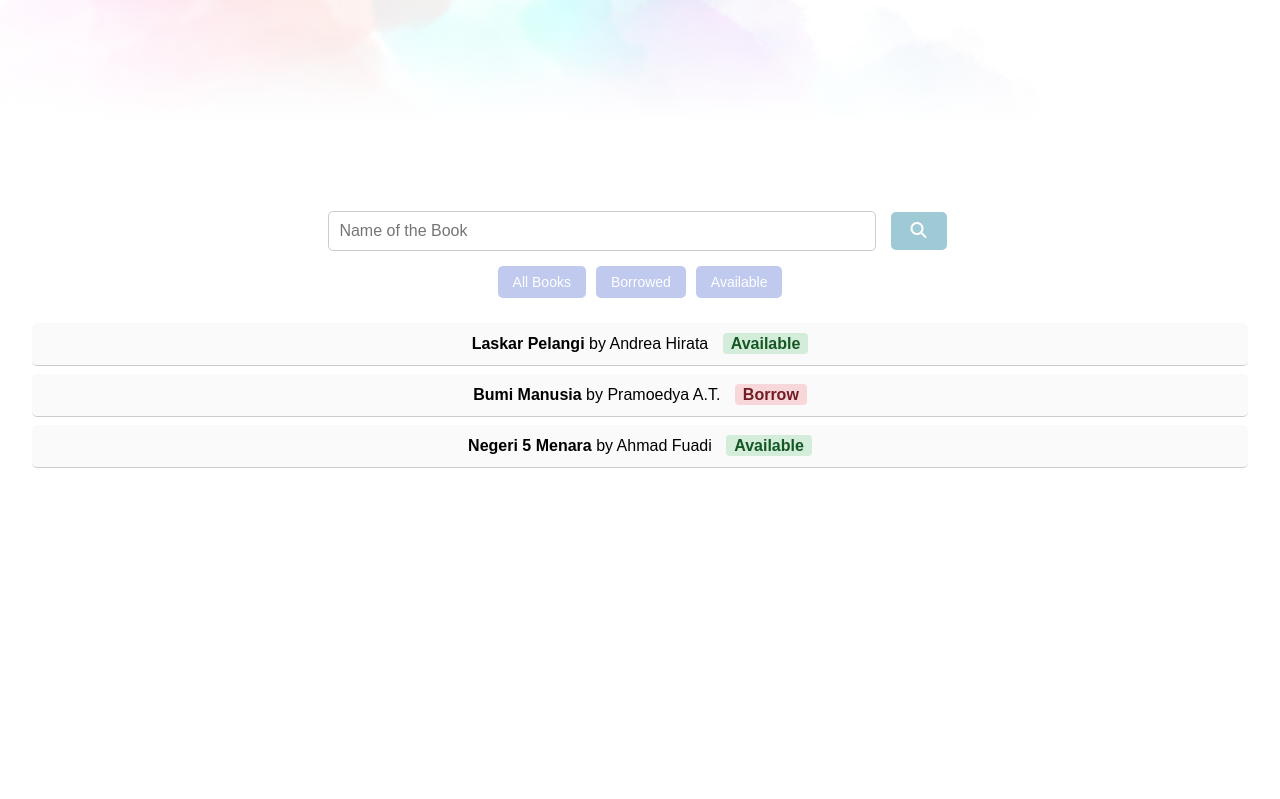
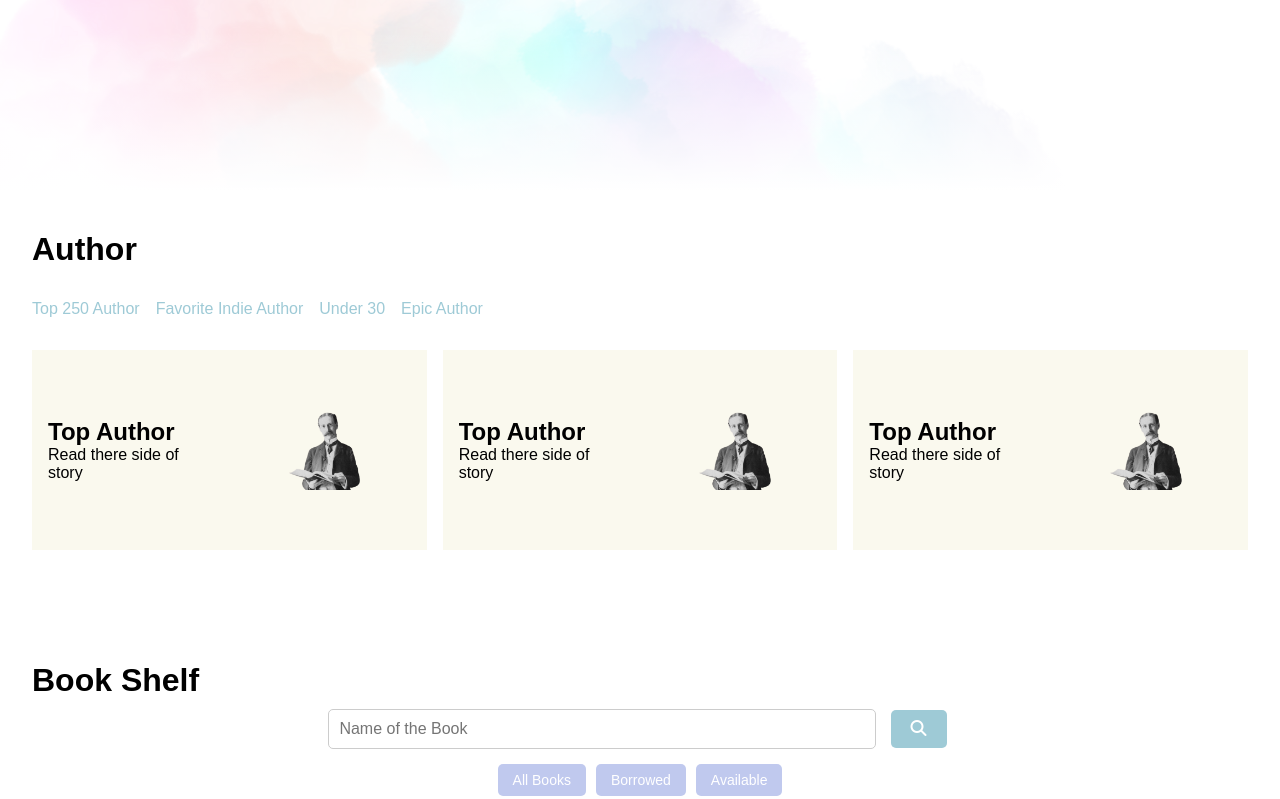
Before and after one commit to 481n4y4/MyLibrary, a plain HTML site: page index.html in a window 1280 px wide. Shown: the part 609-1408 px from the top of the page. Drawn offline with nearby package versions, Linux system fonts and the light colour scheme; a web font is replaced by a local one.

Commit message:
0.7 membuat Author Section

```diff
--- a/assets/css/style.css
+++ b/assets/css/style.css
@@ -2,6 +2,9 @@
   --bg2: #fff;
   --font1: #000;
   --font2: #fff;
+  --btn: #9ecad6;
+  --btnHover: #748dae;
+  --card: #faf9ee;
 }
 
 * {
@@ -20,7 +23,6 @@ body {
 main {
   background: var(--bg2);
   min-height: 100vh;
-  text-align: center;
 }
 
 /* Header and navbar */
@@ -31,7 +33,6 @@ header {
   width: 100%;
   padding: 1.4rem 7%;
   align-items: center;
-  justify-content: center;
   justify-content: space-between;
   position: fixed;
   top: 0;
@@ -43,17 +44,19 @@ header {
 
 header .titleWeb {
   color: var(--font1);
-  font-weight: 700;
+  font-weight: 900;
+  font-size: 1.7rem;
 }
 
 header nav a {
   color: var(--font1);
   text-decoration: none;
   padding: 10px;
+  transition: 0.5s ease;
 }
 
 header nav a:hover {
-  text-decoration: underline;
+  font-weight: 700;
   cursor: pointer;
 }
 
@@ -61,9 +64,15 @@ header nav a:hover {
   display: none;
 }
 
+.title {
+  text-align: left;
+  font-size: 2rem;
+  font-weight: 900;
+}
+
 /* Hero */
 .hero {
-  height: calc(100vh - 70px);
+  height: 100vh;
   display: flex;
   align-items: center;
   justify-content: center;
@@ -96,7 +105,7 @@ header nav a:hover {
 
 .hero .hero-title {
   text-align: left;
-  max-width: 500px;
+  width: 500px;
 }
 
 .hero .hero-title h1 {
@@ -104,10 +113,63 @@ header nav a:hover {
   font-size: 2.5rem;
 }
 
+/* Author */
+.author {
+  padding: 2.5rem 2rem;
+}
+
+.author .shortcut {
+  display: flex;
+  gap: 1rem;
+  margin: 2rem 0;
+}
+
+.author .shortcut a {
+  text-decoration: none;
+  color: var(--btn);
+  transition: 0.5s ease;
+}
+
+.author .shortcut a:hover {
+  color: var(--btnHover);
+  font-weight: 700;
+}
+
+.author .row {
+  display: flex;
+  flex-direction: row;
+  gap: 1rem;
+  margin: 2rem 0;
+}
+
+.author .row .card {
+  width: 900px;
+  height: 200px;
+  display: flex;
+  align-items: center; /* Vertikal tengah */
+  justify-content: space-between; /* Jarak antara .content dan .image */
+  background-color: var(--card);
+}
+
+.author .row .card .content {
+  width: 50%;
+  padding: 1rem; /* Tengah untuk teks */
+}
+
+.author .row .card .image {
+  width: 50%;
+  display: flex;
+  justify-content: center; /* Tengahkan gambar */
+}
+
+.author .row .card .image img {
+  width: 50%;
+}
+
 /* Books */
 .books {
   min-height: 100vh;
-  padding: 5rem 2rem;
+  padding: 2.5rem 2rem;
 }
 
 input {
@@ -129,7 +191,7 @@ input {
 .books button {
   padding: 10px 20px;
   margin: 10px;
-  background-color: #9ecad6;
+  background-color: var(--btn);
   color: white;
   border: none;
   border-radius: 5px;
@@ -138,7 +200,7 @@ input {
 }
 
 .books button:hover {
-  background-color: #748dae;
+  background-color: var(--btnHover);
 }
 
 .books .buttons {
@@ -240,6 +302,11 @@ footer a {
     max-width: 300px;
   }
 
+  .hero .hero-title {
+    width: 350px;
+    text-align: center;
+  }
+
   /* books */
   .books {
     padding: 20px 15px;
--- a/index.html
+++ b/index.html
@@ -55,11 +55,49 @@
       <!-- Hero Section End -->
 
       <!-- Author Section Start -->
-      <section class="author" id="author"></section>
+      <section class="author" id="author">
+        <h1 class="title">Author</h1>
+        <div class="shortcut">
+          <a href="#">Top 250 Author</a>
+          <a href="#">Favorite Indie Author</a>
+          <a href="#">Under 30</a>
+          <a href="#">Epic Author</a>
+        </div>
+        <div class="row">
+          <div class="card">
+            <div class="content">
+              <h2>Top Author</h2>
+              <p>Read there side of story</p>
+            </div>
+            <div class="image">
+              <img src="assets/img/1.png" alt="Top Author" />
+            </div>
+          </div>
+          <div class="card">
+            <div class="content">
+              <h2>Top Author</h2>
+              <p>Read there side of story</p>
+            </div>
+            <div class="image">
+              <img src="assets/img/1.png" alt="Top Author" />
+            </div>
+          </div>
+          <div class="card">
+            <div class="content">
+              <h2>Top Author</h2>
+              <p>Read there side of story</p>
+            </div>
+            <div class="image">
+              <img src="assets/img/1.png" alt="Top Author" />
+            </div>
+          </div>
+        </div>
+      </section>
       <!-- Author Section End -->
 
       <!-- Books Section Start -->
       <section id="books" class="books">
+        <h1 class="title">Book Shelf</h1>
         <div class="search">
           <input type="text" id="nama" placeholder="Name of the Book" />
           <button onclick="findBook()">
```
Also changed, not shown: assets/img/1.png (added), assets/img/2.png (added), assets/img/3.png (added).
